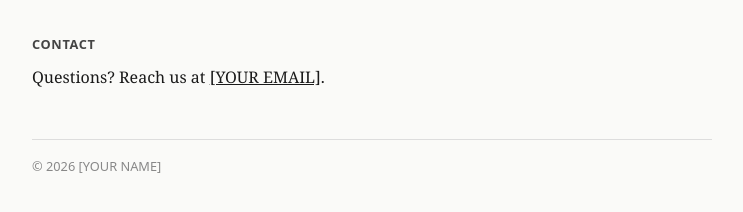
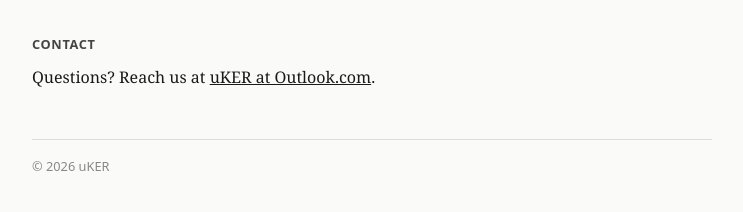
Before and after one commit to uKER/Tetonor, a website: page privacy.html in a window 1280 px wide. Shown: the part 694-906 px from the top of the page, without its empty margins (268-1011 px from the left). Drawn offline with Linux system fonts and the light colour scheme.

Commit message:
Add contact details to privacy policy
Co-Authored-By: Claude Sonnet 4.6 <noreply@anthropic.com>

```diff
--- a/privacy.html
+++ b/privacy.html
@@ -91,10 +91,10 @@
     <p>If the app ever changes in a way that affects privacy, this page will be updated and the date above will reflect the change.</p>
 
     <h2>Contact</h2>
-    <p>Questions? Reach us at <a href="mailto:[YOUR EMAIL]">[YOUR EMAIL]</a>.</p>
+    <p>Questions? Reach us at <a href="mailto:uker@outlook.com">uKER at Outlook.com</a>.</p>
 
     <footer>
-      &copy; 2026 [YOUR NAME]
+      &copy; 2026 uKER
     </footer>
   </div>
 </body>
```
